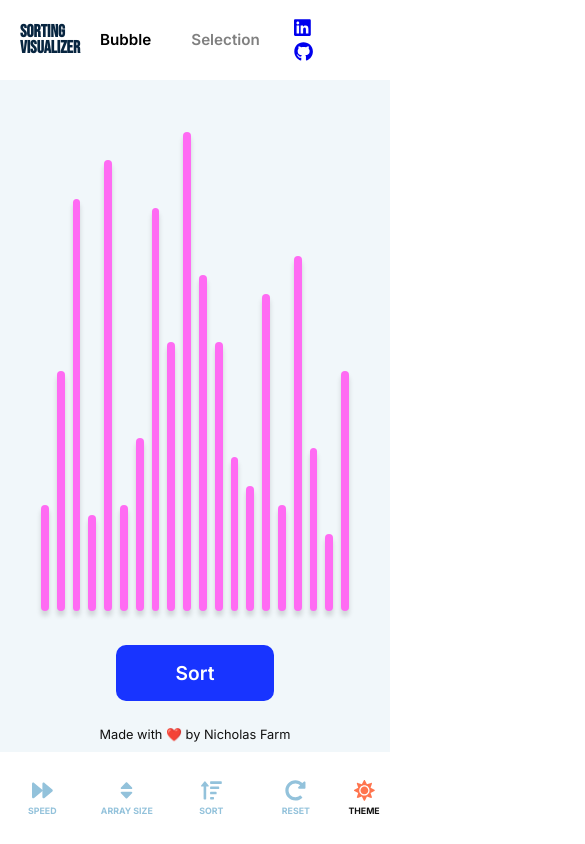
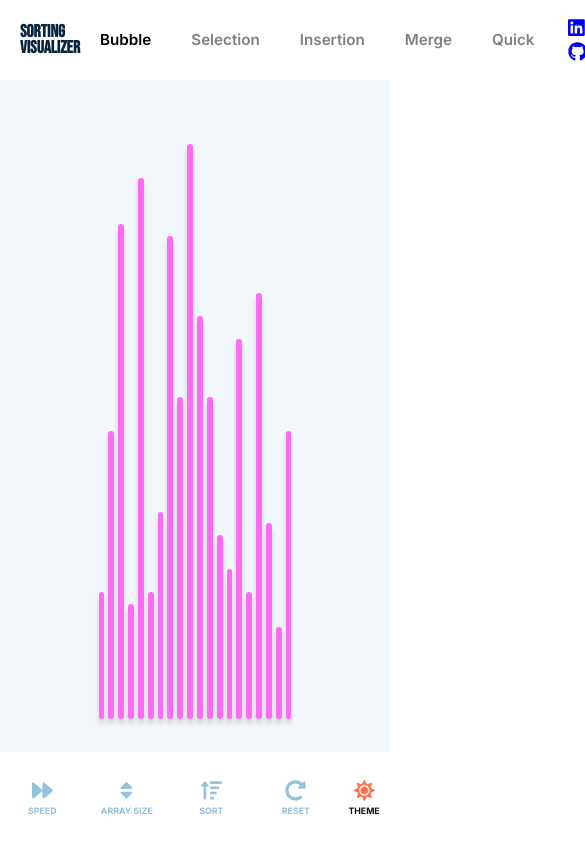
Before and after one commit to nickfarm27/sorting-visualizer, a React (Create React App) app: page / in a window 390 px wide. Shown: the whole page, 585 px wide, since content can reach past the window. Built offline with nearby package versions, Linux system fonts and the light colour scheme.

Commit message:
Remove sort button on the visualizer at 768px

```diff
--- a/src/components/Body/MainArea/Visualizer.module.scss
+++ b/src/components/Body/MainArea/Visualizer.module.scss
@@ -55,3 +55,16 @@
         margin: 0 4px;
     }
 }
+
+@media (max-width: 768px) {
+    .visualizer {
+        height: 90%;
+        margin-bottom: auto;
+    }
+}
+
+@media (max-width: 576px) {
+    .bars {
+        margin: 0 2px;
+    }
+}
--- a/src/components/Body/MainArea/Visualizer.tsx
+++ b/src/components/Body/MainArea/Visualizer.tsx
@@ -51,13 +51,13 @@ const Visualizer = (props: Props) => {
         } else if (!isSorting && isSortingRef.current) {
             isSortingRef.current = false;
         }
-    }, [isSorting, array, algorithm, dispatch])
+    }, [isSorting, array, algorithm, dispatch]);
 
     function sortButtonHandler() {
-        dispatch(settingsActions.beginSorting())
+        dispatch(settingsActions.beginSorting());
     }
 
-    const barWidth = array.length <= 20 ? "2vw" : "1vw";
+    const barWidth = array.length <= 20 ? "1.5vw" : "1vw";
 
     return (
         <>
@@ -76,13 +76,19 @@ const Visualizer = (props: Props) => {
                     );
                 })}
             </div>
+            {width > 768 && (
+                <>
                     <button
                         className={styles["sort-button"]}
                         onClick={sortButtonHandler}
                     >
                         Sort
                     </button>
-            <p className={styles.footer}>Made with ❤️ by Nicholas Farm</p>
+                    <p className={styles.footer}>
+                        Made with ❤️ by Nicholas Farm
+                    </p>
+                </>
+            )}
         </>
     );
 };
--- a/src/store/constants.ts
+++ b/src/store/constants.ts
@@ -1,4 +1,7 @@
 export const BUBBLE_SORT = "Bubble";
 export const SELECTION_SORT = "Selection";
+export const INSERTION_SORT = "Insertion";
+export const MERGE_SORT = "Merge";
+export const QUICK_SORT = "Quick"
 
-export const ALGORITHMS = [BUBBLE_SORT, SELECTION_SORT];
+export const ALGORITHMS = [BUBBLE_SORT, SELECTION_SORT, INSERTION_SORT, MERGE_SORT, QUICK_SORT];
```
Lines whose indentation alone changed are shown as unchanged.
